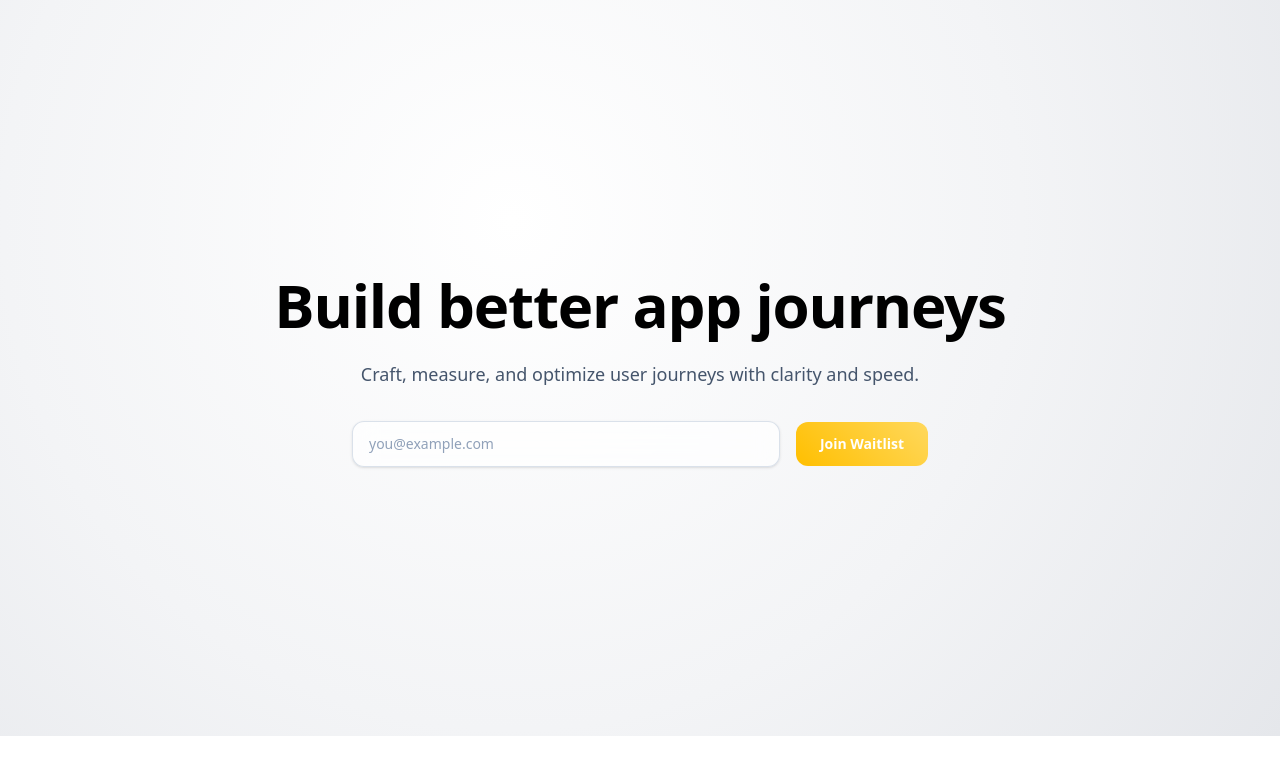
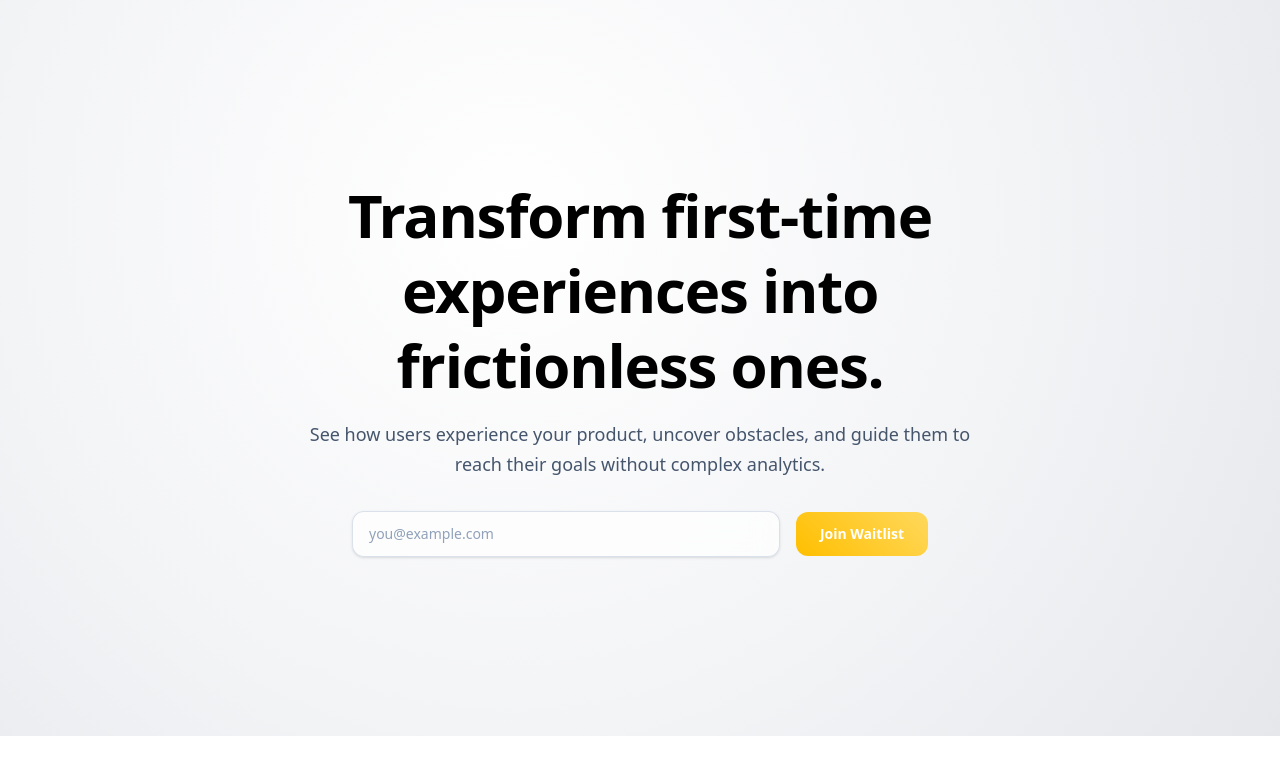
Before and after one commit to jaiten-made/apptales-analytics, an Astro site in the folder apps/landing/: page / in a window 1280 px wide. Built offline with nearby package versions, Linux system fonts and the light colour scheme; Astro itself is replaced by a stand-in of ours.

Commit message:
feat: update title and subtitle in Hero component for improved messaging

```diff
--- a/apps/landing/src/components/Hero.astro
+++ b/apps/landing/src/components/Hero.astro
@@ -10,8 +10,8 @@ interface Props {
 }
 
 const {
-  title = "Build better app journeys",
-  subtitle = "Craft, measure, and optimize user journeys with clarity and speed.",
+  title = "Transform first-time experiences into frictionless ones.",
+  subtitle = "See how users experience your product, uncover obstacles, and guide them to reach their goals without complex analytics.",
 } = Astro.props as Props;
 import SubscribeForm from "../components/SubscribeForm.tsx";
 ---
```
